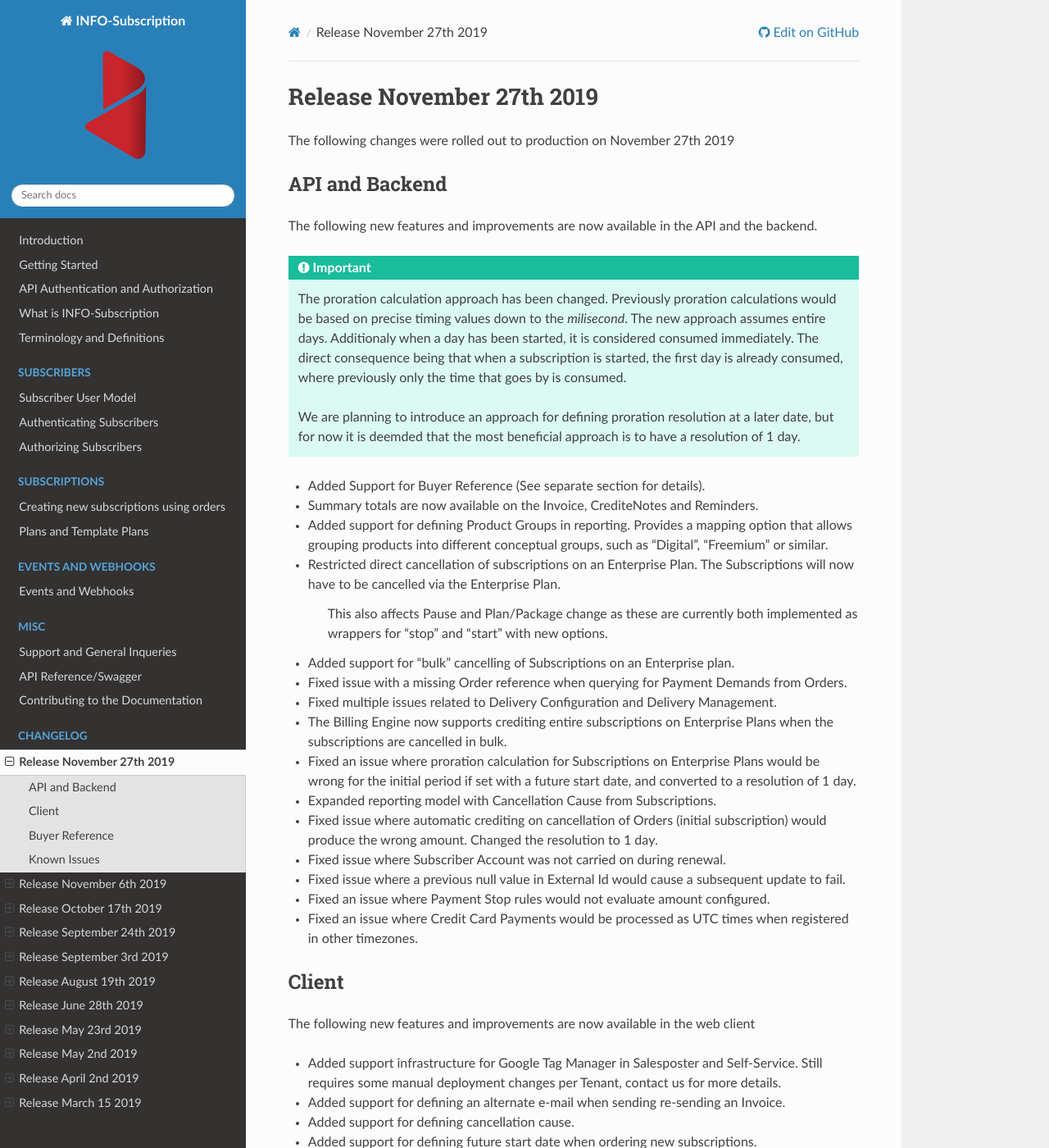
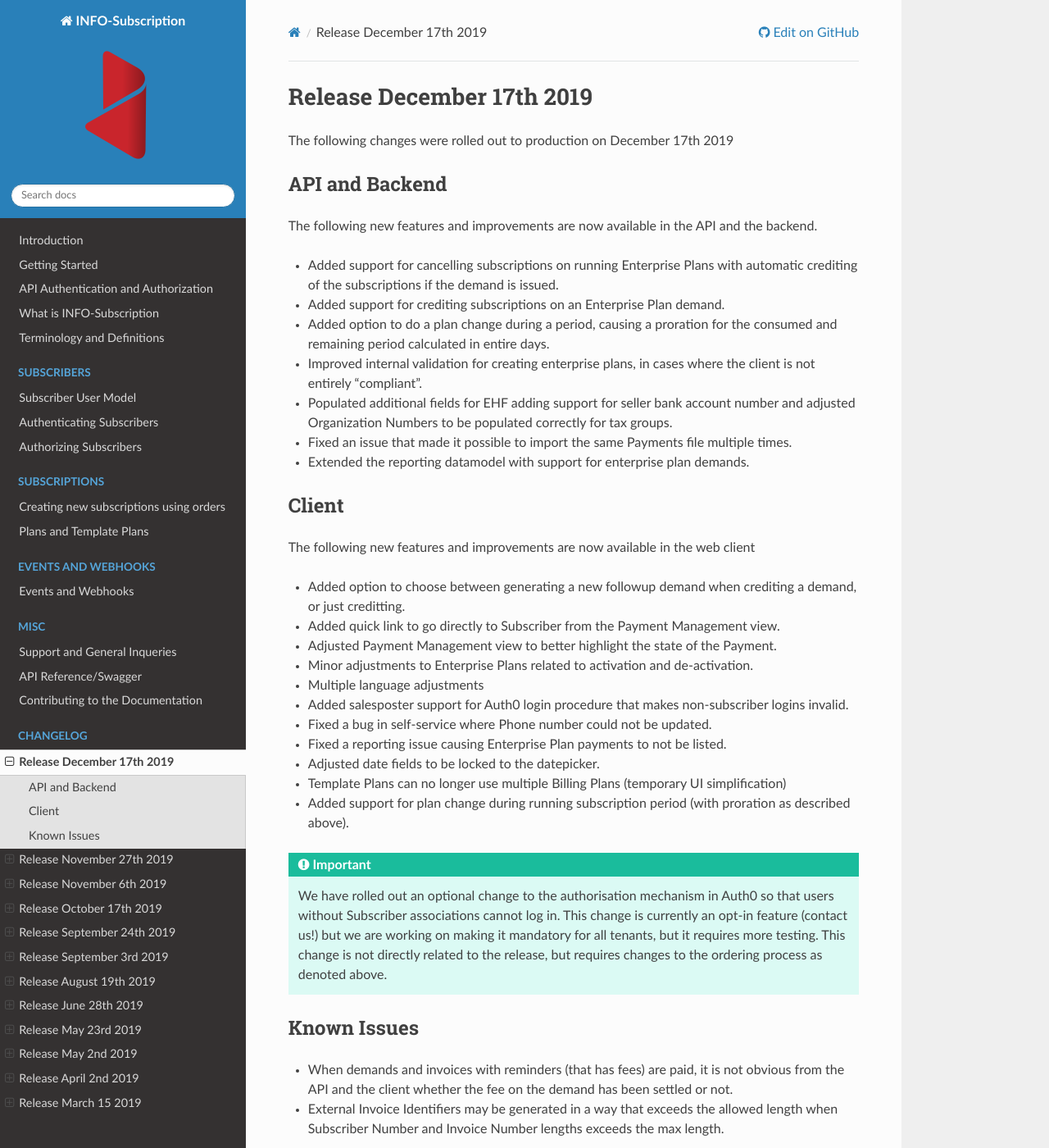
Before and after one commit to infosoftas/info-subscription-doc, a Sphinx documentation site: the page built from source/changelog/changelog.rst, in a window 1280 px wide and 1400 px high. Shown: the whole window at 82% size. Built offline with Sphinx 7.4.7 and the Read the Docs theme 2.0.0, drawn with Linux system fonts in a browser that asks for light colours; formulas are drawn with MathJax 3.

Commit message:
Added initial changelog for r67 (#13)

```diff
--- a/source/changelog/changelog.rst
+++ b/source/changelog/changelog.rst
@@ -1,3 +1,4 @@
+.. include:: r67.inc
 .. include:: r66.inc
 .. include:: r65.inc
 .. include:: r64.inc
--- /dev/null
+++ b/source/changelog/r67.inc
@@ -0,0 +1,47 @@
+.. _changelog-r67:
+
+**************************
+Release December 17th 2019
+**************************
+The following changes were rolled out to production on December 17th 2019
+
+API and Backend
+===============
+The following new features and improvements are now available in the API and the backend.
+
+* Added support for cancelling subscriptions on running Enterprise Plans with automatic crediting of the subscriptions if the demand is issued.
+* Added support for crediting subscriptions on an Enterprise Plan demand.
+* Added option to do a plan change during a period, causing a proration for the consumed and remaining period calculated in entire days.
+* Improved internal validation for creating enterprise plans, in cases where the client is not entirely "compliant".
+* Populated additional fields for EHF adding support for seller bank account number and adjusted Organization Numbers to be populated correctly for tax groups.
+* Fixed an issue that made it possible to import the same Payments file multiple times.
+* Extended the reporting datamodel with support for enterprise plan demands.
+
+Client
+======
+The following new features and improvements are now available in the web client
+
+* Added option to choose between generating a new followup demand when crediting a demand, or just creditting.
+* Added quick link to go directly to Subscriber from the Payment Management view.
+* Adjusted Payment Management view to better highlight the state of the Payment.
+* Minor adjustments to Enterprise Plans related to activation and de-activation.
+* Multiple language adjustments
+* Added salesposter support for Auth0 login procedure that makes non-subscriber logins invalid.
+* Fixed a bug in self-service where Phone number could not be updated.
+* Fixed a reporting issue causing Enterprise Plan payments to not be listed.
+* Adjusted date fields to be locked to the datepicker.
+* Template Plans can no longer use multiple Billing Plans (temporary UI simplification)
+* Added support for plan change during running subscription period (with proration as described above).
+
+.. Important::
+
+    We have rolled out an optional change to the authorisation mechanism in Auth0 so that users without Subscriber associations cannot log in.
+    This change is currently an opt-in feature (contact us!) but we are working on making it mandatory for all tenants, but it requires more testing.
+    This change is not directly related to the release, but requires changes to the ordering process as denoted above.
+
+
+Known Issues
+============
+
+* When demands and invoices with reminders (that has fees) are paid, it is not obvious from the API and the client whether the fee on the demand has been settled or not.
+* External Invoice Identifiers may be generated in a way that exceeds the allowed length when Subscriber Number and Invoice Number lengths exceeds the max length.
```
